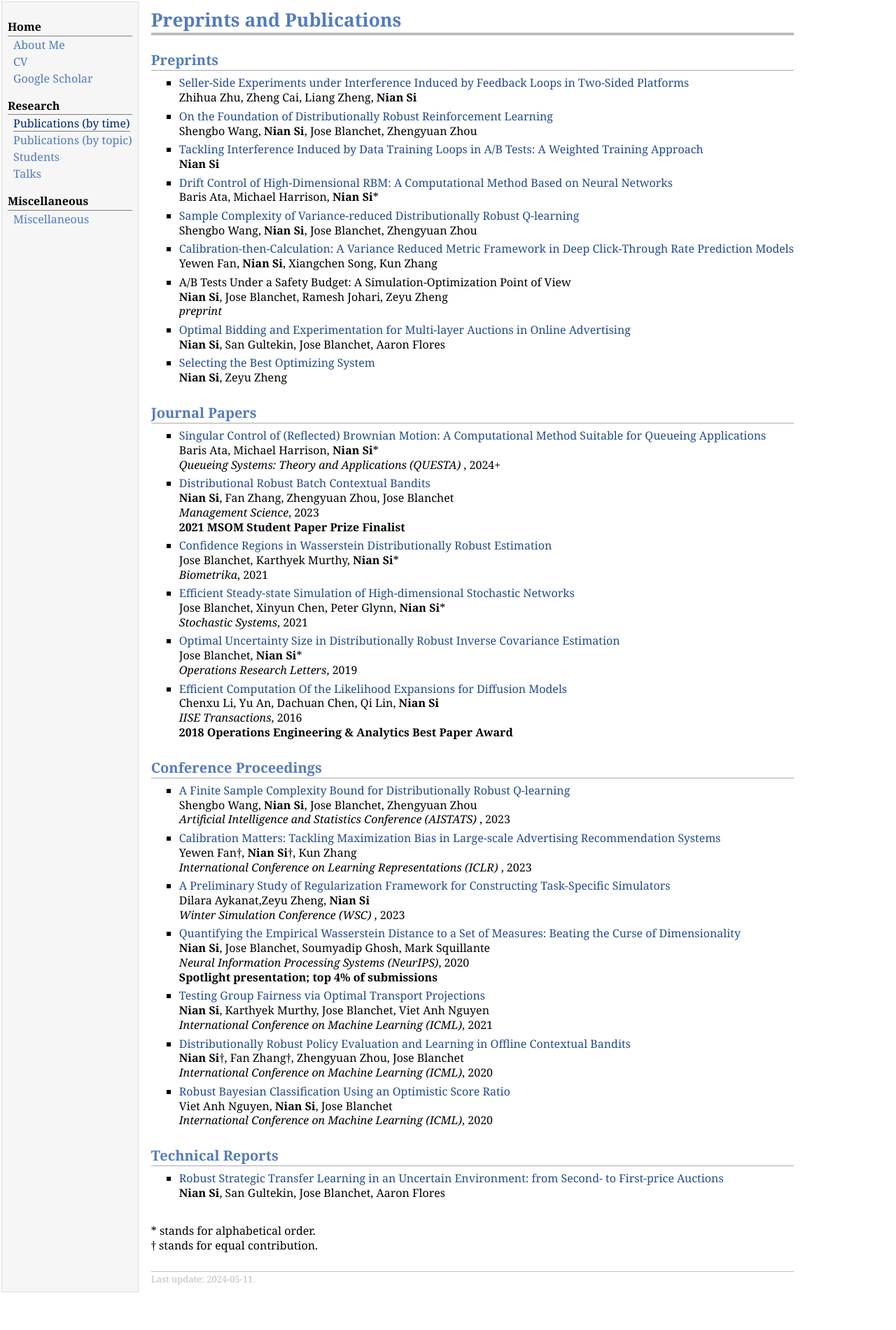
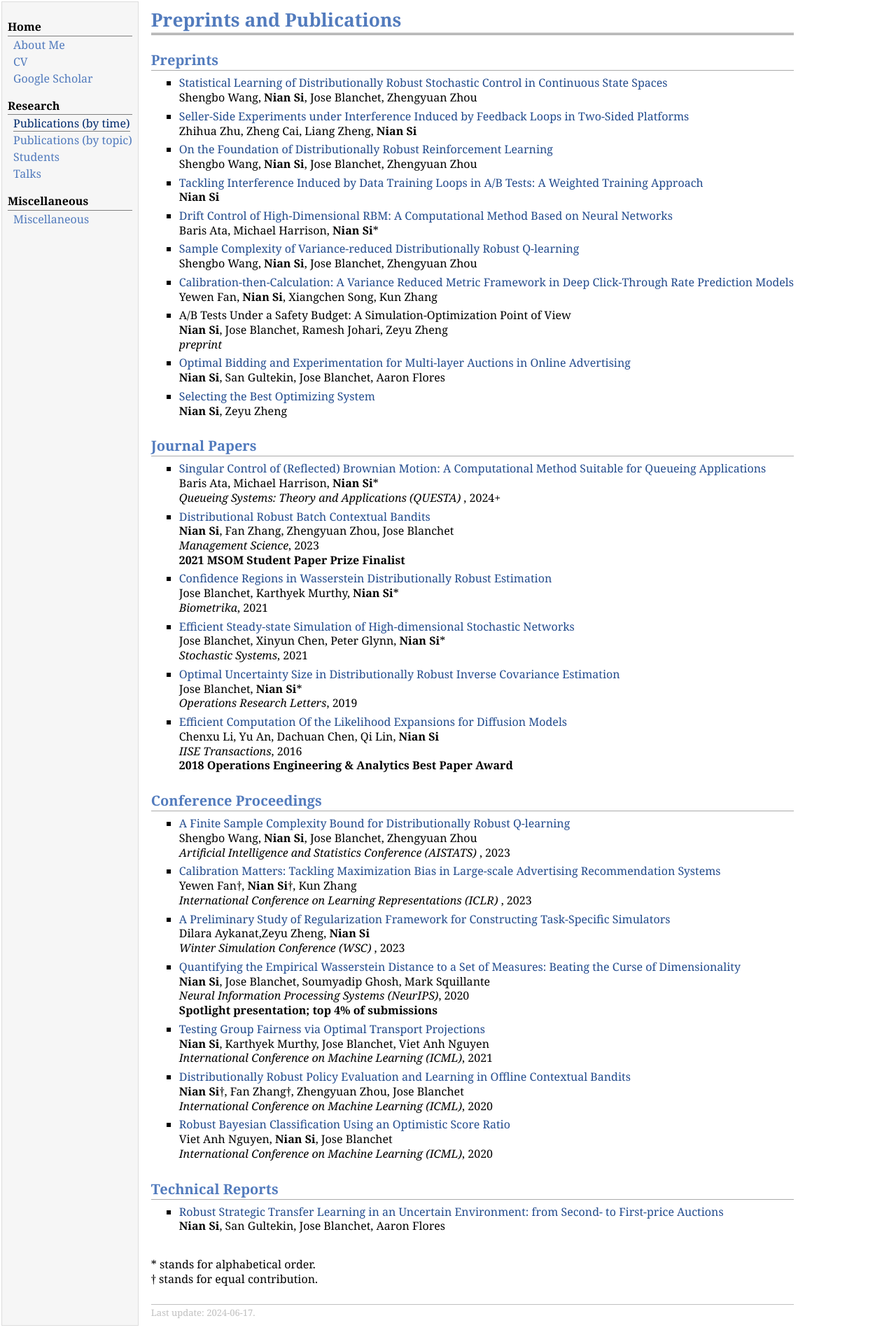
Before and after one commit to nian-si/nian-si.github.io, a plain HTML site: page publications.html in a window 1280 px wide. Shown: the whole page at 70% size. Before the commit the page ends 1856 px from the top, so only its background shows below. Drawn offline with Linux system fonts and the light colour scheme.

Commit message:
publication

```diff
--- a/publications.html
+++ b/publications.html
@@ -31,6 +31,11 @@
 <h2>Preprints</h2>
 
 <ul>
+<li><p><a href="https://arxiv.org/abs/2406.11281">Statistical Learning of Distributionally Robust Stochastic Control in Continuous State Spaces
+</a><br>Shengbo Wang, <strong>Nian Si</strong>,  Jose Blanchet, Zhengyuan Zhou <br>
+</p>
+</li>
+
 <li><p><a href="
 https://arxiv.org/abs/2401.15811">Seller-Side Experiments under Interference Induced by Feedback Loops in Two-Sided Platforms
 </a><br>Zhihua Zhu, Zheng Cai, Liang Zheng, <strong>Nian Si</strong> <br>
@@ -207,7 +212,7 @@ First-price Auctions
 
 <div id="footer">
 <div id="footer-text">
-Last update: 2024-05-11.
+Last update: 2024-06-17.
 </div>
 </div>
 </td>
```
Also changed, not shown: index.html (+2 -1 lines), publications_topic.html (+6 -1 lines).
